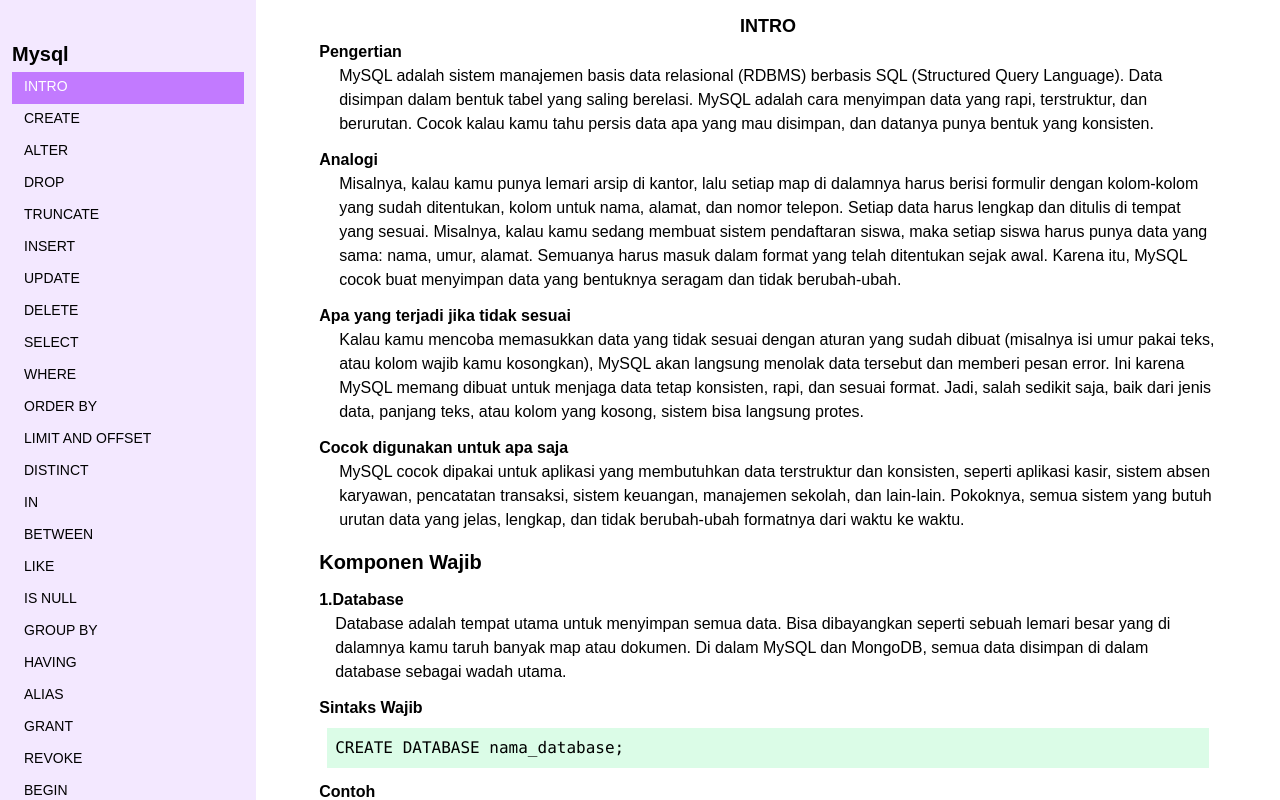
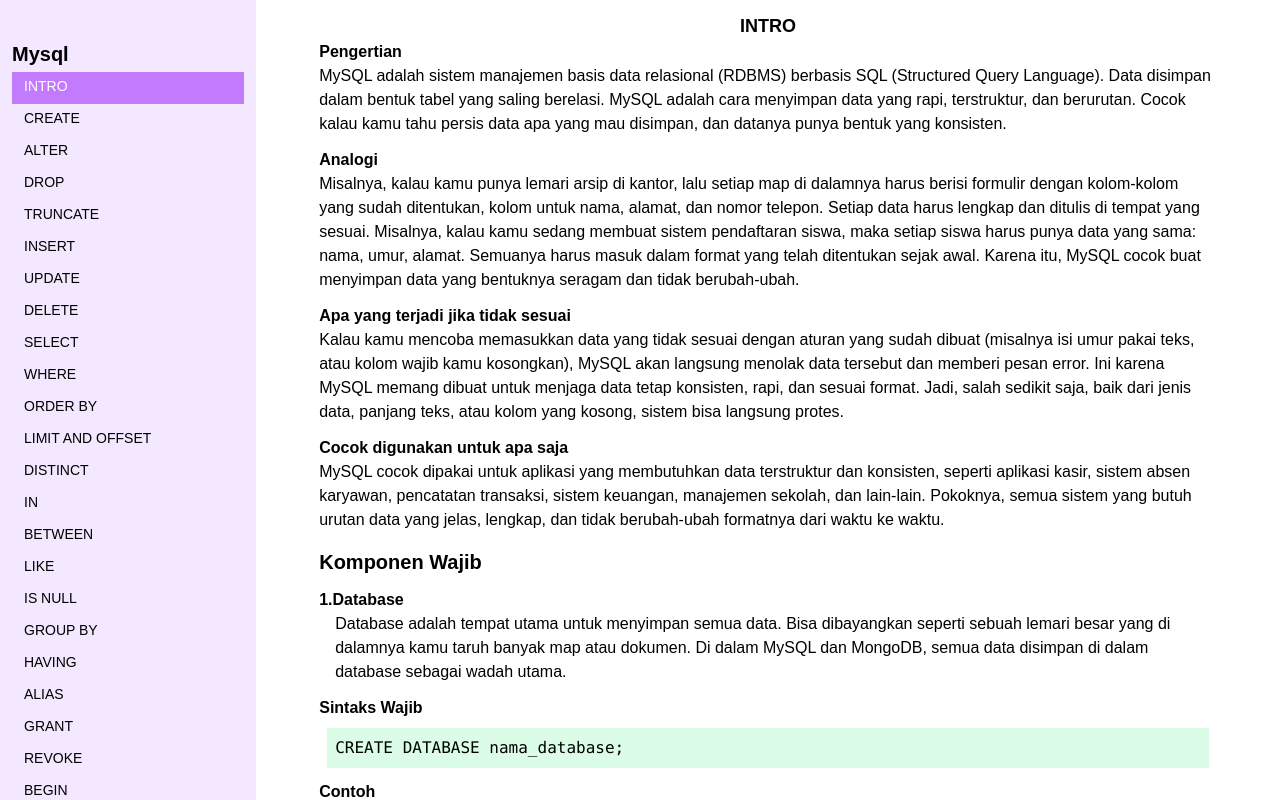
Before and after one commit to Hiroz-uchiha/Esqiel, a Next.js app: page /Mysql/intro/intro in a window 1280 px wide. Built offline with nearby package versions, Linux system fonts and the light colour scheme.

Commit message:
Update data terbaru

```diff
--- a/src/app/DataURL/TemaDetails.js
+++ b/src/app/DataURL/TemaDetails.js
@@ -1311,7 +1311,7 @@
         temaId : 1,
         name : "INTRO",
         deskripsi : "MongoDB adalah sistem manajemen basis data NoSQL yang menggunakan format dokumen (JSON-like, BSON). Data disimpan dalam bentuk dokumen yang fleksibel tanpa skema tetap.",
-        analogi : "MongoDB adalah tempat menyimpan data yang fleksibel dan bebas format, mirip seperti kamu punya buku catatan harian atau kumpulan sticky notes. Kamu bisa nulis apa saja di sana — hari ini kamu catat to-do list, besok kamu tulis ide bisnis, lusa kamu cuma nyoret nama dan nomor teman. Nggak harus seragam. Inilah yang membuat MongoDB sangat nyaman dipakai kalau kamu tidak tahu pasti data seperti apa yang akan masuk nanti. Misalnya, kamu bikin aplikasi chatting, dan setiap pesan bisa punya lampiran, atau tidak. Atau kamu bikin sistem komentar, yang kadang ada foto, kadang ada tag lokasi, kadang cuma teks. MongoDB bisa menampung semuanya tanpa komplain.",
+        analogi : "MongoDB adalah tempat menyimpan data yang fleksibel dan bebas format, mirip seperti kamu punya buku catatan harian atau kumpulan sticky notes. Kamu bisa nulis apa saja di sana, hari ini kamu catat to-do list, besok kamu tulis ide bisnis, lusa kamu cuma nyoret nama dan nomor teman. Nggak harus seragam. Inilah yang membuat MongoDB sangat nyaman dipakai kalau kamu tidak tahu pasti data seperti apa yang akan masuk nanti. Misalnya, kamu bikin aplikasi chatting, dan setiap pesan bisa punya lampiran, atau tidak. Atau kamu bikin sistem komentar, yang kadang ada foto, kadang ada tag lokasi, kadang cuma teks. MongoDB bisa menampung semuanya tanpa komplain.",
         tidakSesuai : " Karena MongoDB tidak mewajibkan data punya format tetap, sebenarnya hampir tidak ada masalah kalau bentuk data berubah-ubah. Namun, kalau kamu pakai MongoDB dengan aturan tambahan seperti validasi (misalnya lewat Mongoose di Node.js), dan datanya tidak sesuai aturan itu, maka baru akan muncul error. Tapi secara bawaan, MongoDB akan tetap menerima data yang berbeda bentuk, selama strukturnya bisa dibaca.",
         cocok : "  MongoDB cocok dipakai untuk aplikasi yang datanya tidak selalu sama, dan bisa berubah dari waktu ke waktu. Contohnya adalah aplikasi media sosial, sistem komentar, live chat, penyimpanan konfigurasi pengguna, atau dashboard yang bisa dikustomisasi. Intinya, kalau kamu ingin menyimpan data yang bebas, cepat, dan fleksibel, MongoDB adalah pilihan yang sangat bagus.",
         komponen : [
--- a/src/app/Mongodb/[slugawal]/[slugkedua]/SlugKeduaMongodb.jsx
+++ b/src/app/Mongodb/[slugawal]/[slugkedua]/SlugKeduaMongodb.jsx
@@ -58,13 +58,6 @@
                 ))}
               </div>
             )}
-
-            {/* <h2 className=' font-bold mt-2'>4. Praktek</h2>
-            <textarea name="" id="" className=' border-1 border-black w-full resize-none px-2 py-1 outline-none'></textarea>
-            <button className='mb-3 bg-green-200 p-2 px-8 mt-1 hover:bg-green-300 rounded-lg'>Cek</button>
-
-            <h2 className=' font-bold text-center'>Hasil</h2>
-            <p className=' bg-green-50 p-3'></p> */}
           </>
         )
       }
@@ -72,13 +65,13 @@
       {detail?.name === "INTRO" && (
         <>
           <h1 className=' font-bold'>Pengertian</h1>
-          <p className='mb-3 ml-5'>{detail.deskripsi}</p>
+          <p className='mb-3'>{detail.deskripsi}</p>
           <h1 className=' font-bold'>Analogi</h1>
-          <p className='mb-3 ml-5'>{detail.analogi}</p>
+          <p className='mb-3'>{detail.analogi}</p>
           <h1 className=' font-bold'>Apa yang terjadi jika tidak sesuai</h1>
-          <p className='mb-3 ml-5'>{detail.tidakSesuai}</p>
+          <p className='mb-3'>{detail.tidakSesuai}</p>
           <h1 className=' font-bold'>Cocok digunakan untuk apa saja</h1>
-          <p className='mb-3 ml-5'>{detail.cocok}</p>
+          <p className='mb-3'>{detail.cocok}</p>
           <h1 className=' font-bold text-xl mt-4'>Komponen Wajib</h1>
           {detail.komponen.map((kmp,idx) => (
             <div key={idx}>
--- a/src/app/Mysql/[slugawal]/[slugkedua]/SlugKeduaMysql.jsx
+++ b/src/app/Mysql/[slugawal]/[slugkedua]/SlugKeduaMysql.jsx
@@ -32,7 +32,7 @@
         detail.name !== "INTRO" && (
           <>
             <h1 className=' font-bold'>1. Pengertian</h1>
-            <p className='mb-3'>{detail.deskripsi}</p>
+            <p className='mb-3 ml-5'>{detail.deskripsi}</p>
             <h2 className=' font-bold'>2. Objek yang dimaksud </h2>
 
             {detail?.objek && (
@@ -67,13 +67,13 @@
       {detail?.name === "INTRO" && (
         <>
           <h1 className=' font-bold'>Pengertian</h1>
-          <p className='mb-3 ml-5'>{detail.deskripsi}</p>
+          <p className='mb-3'>{detail.deskripsi}</p>
           <h1 className=' font-bold'>Analogi</h1>
-          <p className='mb-3 ml-5'>{detail.analogi}</p>
+          <p className='mb-3'>{detail.analogi}</p>
           <h1 className=' font-bold'>Apa yang terjadi jika tidak sesuai</h1>
-          <p className='mb-3 ml-5'>{detail.tidakSesuai}</p>
+          <p className='mb-3'>{detail.tidakSesuai}</p>
           <h1 className=' font-bold'>Cocok digunakan untuk apa saja</h1>
-          <p className='mb-3 ml-5'>{detail.cocok}</p>
+          <p className='mb-3'>{detail.cocok}</p>
           <h1 className=' font-bold text-xl mt-4'>Komponen Wajib</h1>
           {detail.komponen.map((kmp,idx) => (
             <div key={idx}>
```
